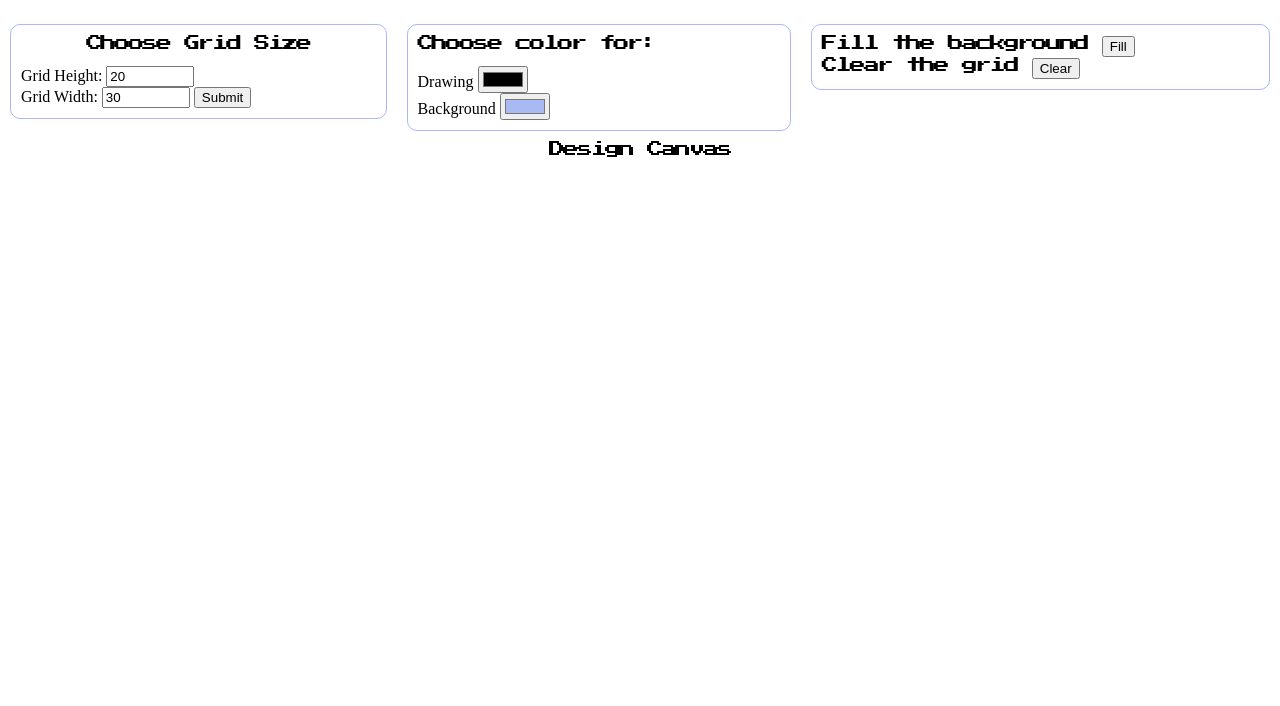
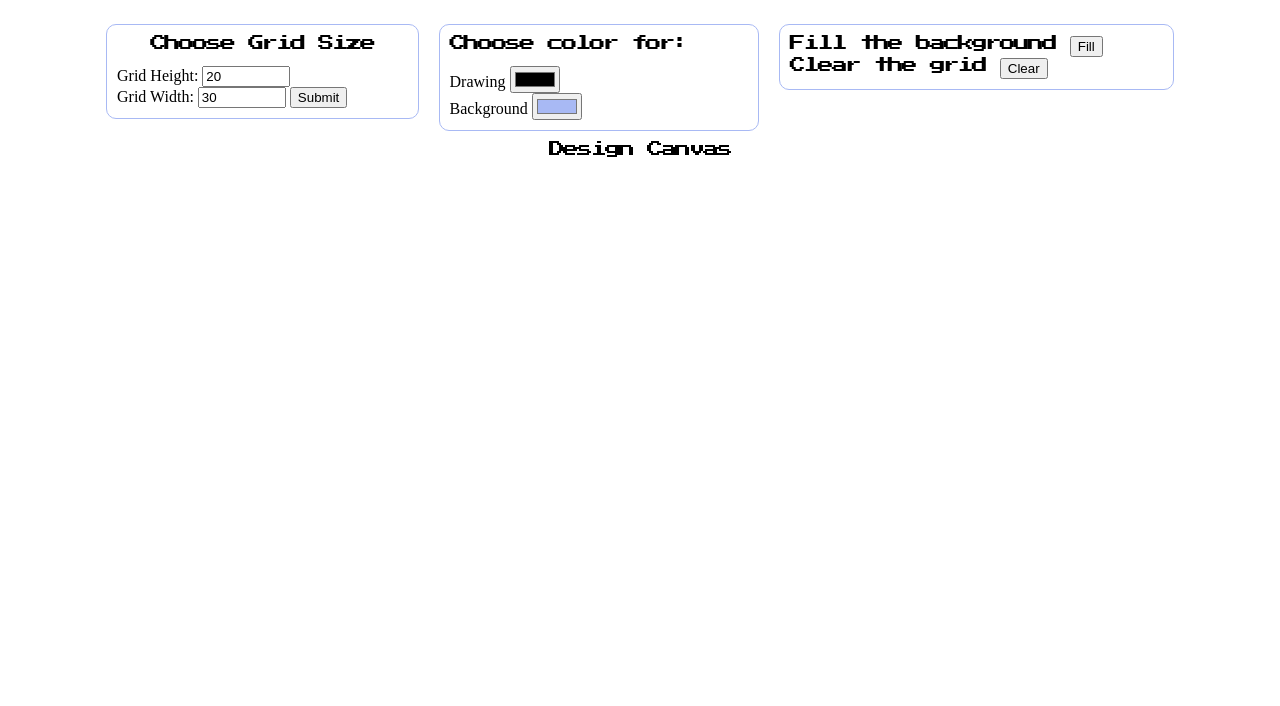
Before and after one commit to kasyanovamg/pixel-art-maker, a plain HTML site: page index.html in a window 1280 px wide. Shown: the part 94-800 px from the top of the page. Drawn offline with nearby package versions, Linux system fonts and the light colour scheme.

Commit message:
commit the changes of grid branch before moving to the next branch

```diff
--- a/styles.css
+++ b/styles.css
@@ -74,13 +74,10 @@ header {
 }
 
 .user_inputs {
-/*     margin: 0 auto;
-    display: flex;
-    flex-wrap: wrap;
-    width: 80%; */
-    display:grid;
+    margin: 0 auto;
+    width: 85%;
+    display: grid;
     grid-auto-rows:minmax(100px, auto);
-
     justify-items:stretch;
     align-items:stretch;
 }
```
